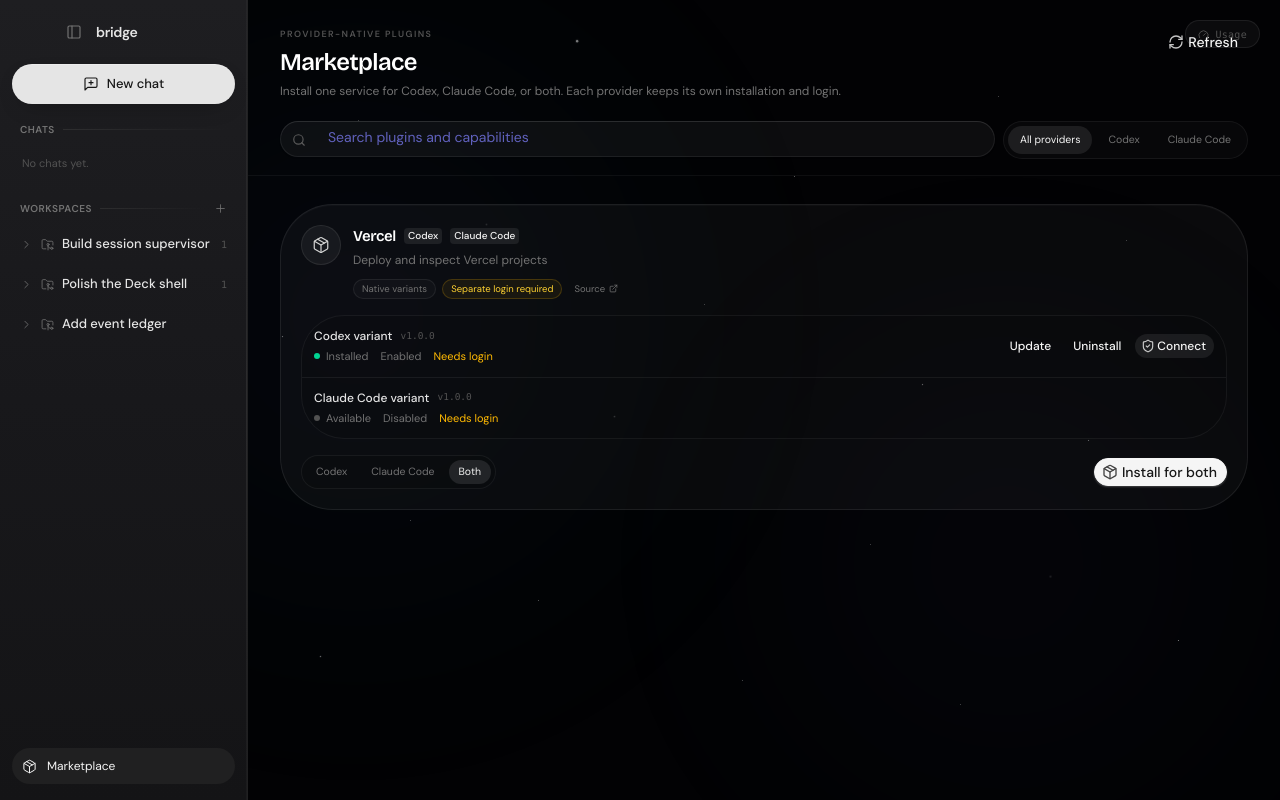
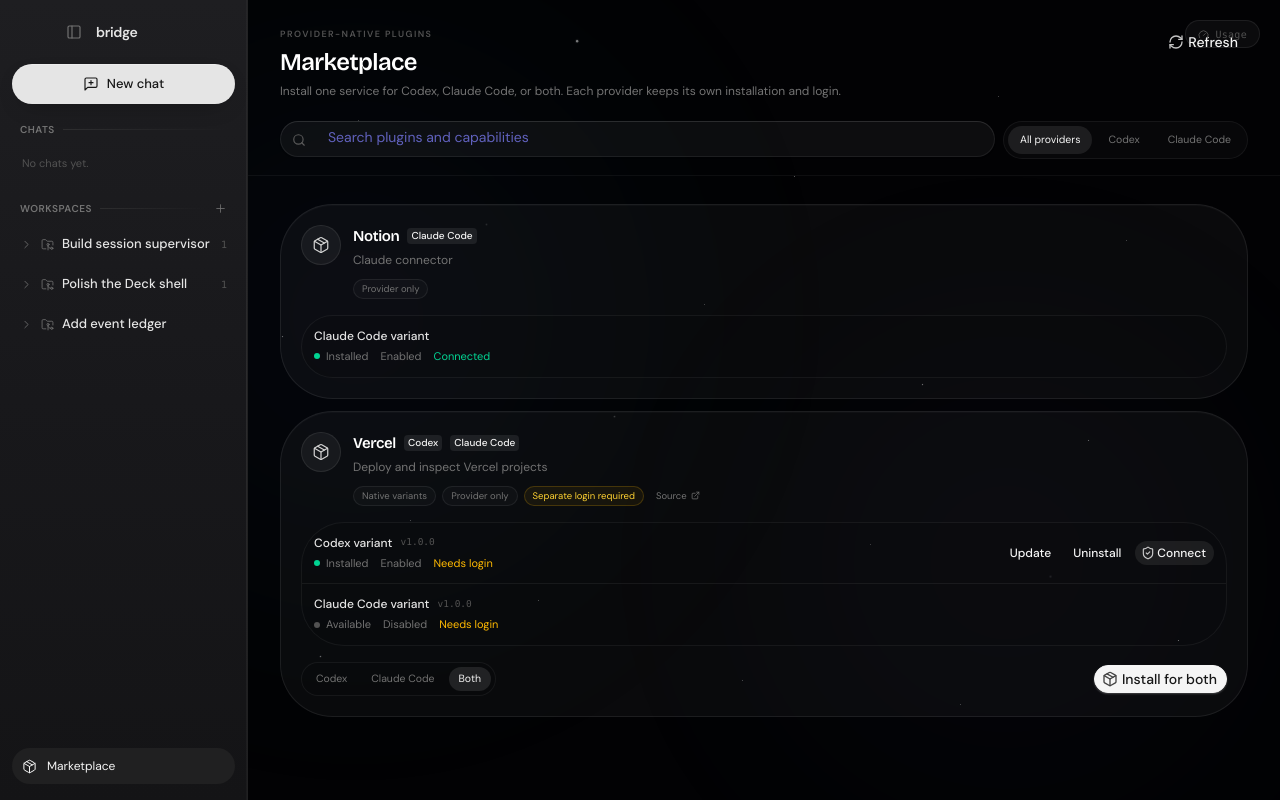
Before and after one commit to Atharva-Kanherkar/bridge-harness, a React (Vite) app: page / in a window 1280 px wide. Both pictures are taken after a click on the button "Marketplace". Built offline with nearby package versions, Linux system fonts and the light colour scheme.

Commit message:
fix(marketplace): step 14 — show Claude connector state

```diff
--- a/src/api.ts
+++ b/src/api.ts
@@ -113,7 +113,7 @@
 
 const mockMarketplace: MarketplaceCatalog = { providers: [
   { provider: "codex", available: true, error: null, variants: [{ provider: "codex", pluginId: "vercel@official", name: "Vercel", description: "Deploy and inspect Vercel projects", marketplace: "official", version: "1.0.0", source: "https://github.com/vercel/mcp", repository: "https://github.com/vercel/mcp", publisher: "Vercel", capabilities: ["deployments"], mcpEndpoint: null, connectorType: "app", appConnectorIds: ["connector_vercel"], installed: true, enabled: true, authenticationState: "required", sharedAuthMechanism: null, portableMcp: false, compatibilityNotes: [], supportedActions: ["install", "update", "uninstall", "authenticate"], providerMetadata: {} }] },
-  { provider: "claude", available: true, error: null, variants: [{ provider: "claude", pluginId: "vercel@official", name: "Vercel", description: "Deploy and inspect Vercel projects", marketplace: "official", version: "1.0.0", source: "https://github.com/vercel/mcp", repository: "https://github.com/vercel/mcp", publisher: "Vercel", capabilities: ["deployments"], mcpEndpoint: "https://mcp.vercel.com", connectorType: "mcp", appConnectorIds: [], installed: false, enabled: false, authenticationState: "required", sharedAuthMechanism: null, portableMcp: true, compatibilityNotes: [], supportedActions: ["install", "enable", "disable", "update", "uninstall", "authenticate"], providerMetadata: {} }] },
+  { provider: "claude", available: true, error: null, variants: [{ provider: "claude", pluginId: "vercel@official", name: "Vercel", description: "Deploy and inspect Vercel projects", marketplace: "official", version: "1.0.0", source: "https://github.com/vercel/mcp", repository: "https://github.com/vercel/mcp", publisher: "Vercel", capabilities: ["deployments"], mcpEndpoint: "https://mcp.vercel.com", connectorType: "connector", appConnectorIds: ["plugin:vercel:vercel"], installed: false, enabled: false, authenticationState: "required", sharedAuthMechanism: null, portableMcp: false, compatibilityNotes: [], supportedActions: ["install", "enable", "disable", "update", "uninstall", "authenticate"], providerMetadata: {} }] },
 ] };
 
 export const bridgeApi = {
@@ -122,7 +122,11 @@
     if (isTauri()) return invoke("marketplace_app_auth_states");
     const variant = mockMarketplace.providers.find(item => item.provider === "codex")?.variants.find(item => item.appConnectorIds.includes("connector_vercel"));
     const authenticationState = variant?.authenticationState === "connected" ? "connected" : "required";
-    return Promise.resolve([{ connectorId: "connector_vercel", authenticationState }]);
+    return Promise.resolve([
+      { provider: "codex", connectorId: "connector_vercel", displayName: null, nativeConnector: false, authenticationState },
+      { provider: "claude", connectorId: "plugin:vercel:vercel", displayName: null, nativeConnector: false, authenticationState: "required" },
+      { provider: "claude", connectorId: "claude.ai Notion", displayName: "Notion", nativeConnector: true, authenticationState: "connected" },
+    ]);
   },
   marketplaceAction: async (provider: MarketplaceProvider, pluginId: string, marketplace: string | null, action: MarketplaceAction): Promise<MarketplaceActionResult> => {
     if (isTauri()) return invoke("marketplace_action", { provider, pluginId, marketplace, action });
--- a/src/components/MarketplaceScreen.tsx
+++ b/src/components/MarketplaceScreen.tsx
@@ -161,7 +161,7 @@
     void refreshAuth();
     const timer = window.setInterval(() => {
       const needsRefresh = catalogRef.current?.providers.some(item => item.variants.some(variant =>
-        variant.provider === "codex" && variant.installed && variant.connectorType === "app" && variant.authenticationState.toLowerCase() !== "connected",
+        variant.installed && variant.appConnectorIds.length > 0 && variant.authenticationState.toLowerCase() !== "connected",
       ));
       if (needsRefresh) void refreshAuth();
     }, 15_000);
--- a/src/marketplace.ts
+++ b/src/marketplace.ts
@@ -38,15 +38,32 @@
   catalog: MarketplaceCatalog,
   states: MarketplaceAppAuthState[],
 ): MarketplaceCatalog {
-  const byConnector = new Map(states.map(state => [state.connectorId, state.authenticationState]));
+  const byConnector = new Map(states.map(state => [`${state.provider}:${state.connectorId}`, state.authenticationState]));
   return {
     providers: catalog.providers.map(provider => ({
       ...provider,
-      variants: provider.variants.map(variant => {
-        const explicit = variant.appConnectorIds.map(id => byConnector.get(id)).filter((state): state is "connected" | "required" => !!state);
-        const authenticationState = explicit.includes("connected") ? "connected" : explicit.includes("required") ? "required" : variant.authenticationState;
-        return authenticationState === variant.authenticationState ? variant : { ...variant, authenticationState };
-      }),
+      variants: (() => {
+        const variants = provider.variants.map(variant => {
+          const explicit = variant.appConnectorIds.map(id => byConnector.get(`${variant.provider}:${id}`)).filter((state): state is "connected" | "required" => !!state);
+          const authenticationState = explicit.includes("required") ? "required" : explicit.includes("connected") ? "connected" : variant.authenticationState;
+          return authenticationState === variant.authenticationState ? variant : { ...variant, authenticationState };
+        });
+        const represented = new Set(variants.flatMap(variant => variant.appConnectorIds));
+        if (provider.provider === "claude") {
+          for (const state of states.filter(item => item.provider === "claude" && item.nativeConnector && !represented.has(item.connectorId))) {
+            variants.push({
+              provider: "claude", pluginId: state.connectorId, name: state.displayName ?? state.connectorId,
+              description: "Claude connector", marketplace: null, version: null, source: "claude.ai", repository: null,
+              publisher: "Anthropic", capabilities: [], mcpEndpoint: null, connectorType: "connector",
+              appConnectorIds: [state.connectorId], installed: true, enabled: true,
+              authenticationState: state.authenticationState, sharedAuthMechanism: null, portableMcp: false,
+              compatibilityNotes: ["Claude-native connector"], supportedActions: ["authenticate"], providerMetadata: {},
+            });
+            represented.add(state.connectorId);
+          }
+        }
+        return variants;
+      })(),
     })),
   };
 }
--- a/src/types.ts
+++ b/src/types.ts
@@ -94,7 +94,10 @@
   provider: MarketplaceProvider; available: boolean; variants: MarketplaceVariant[]; error: string | null;
 }
 export interface MarketplaceCatalog { providers: MarketplaceProviderCatalog[] }
-export interface MarketplaceAppAuthState { connectorId: string; authenticationState: "connected" | "required" }
+export interface MarketplaceAppAuthState {
+  provider: MarketplaceProvider; connectorId: string; displayName: string | null; nativeConnector: boolean;
+  authenticationState: "connected" | "required";
+}
 export interface MarketplaceActionResult {
   provider: MarketplaceProvider; pluginId: string; action: MarketplaceAction;
   success: boolean; message: string; error: string | null;
```
Also changed, not shown: 1 other file (tests, documents, lock files or other folders).
